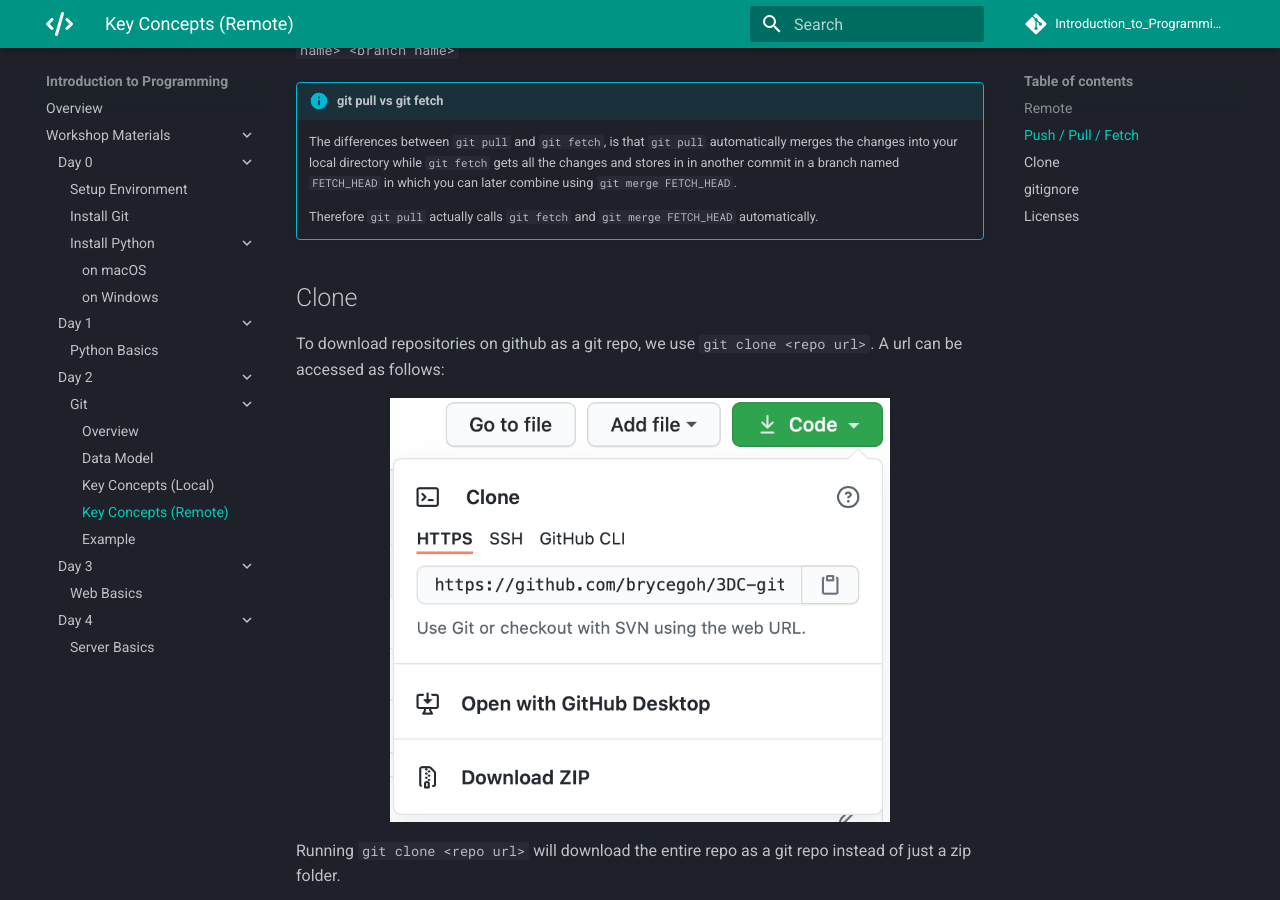
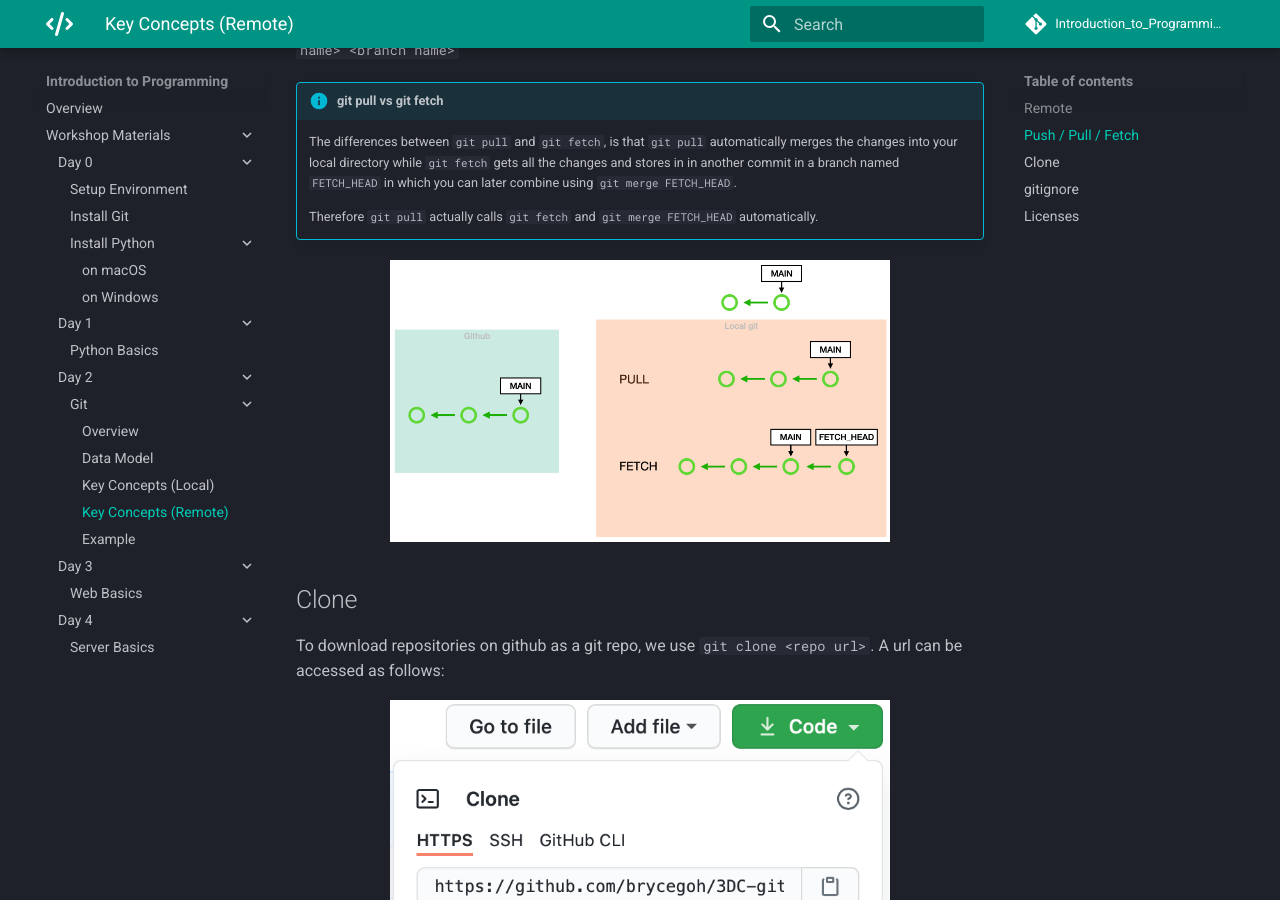
Before and after one commit to 3DCdsc/Introduction_to_Programming, an MkDocs documentation site: the page built from docs/Day_2/git_remote_concepts.md, in a window 1280 px wide and 900 px high, scrolled down 589 px. Built offline with MkDocs 1.6.1 and Material for MkDocs 9.7.7, drawn with Linux system fonts in a browser that asks for light colours; comment, search, counter and statistics services are not loaded.

Commit message:
added pull vs fetch figure

```diff
--- a/docs/Day_2/git_remote_concepts.md
+++ b/docs/Day_2/git_remote_concepts.md
@@ -21,6 +21,10 @@ Another way of getting updates from the remote repo, we also can use
     The differences between `git pull` and `git fetch`, is that `git pull` automatically merges the changes into your local directory while `git fetch` gets all the changes and stores in in another commit in a branch named `FETCH_HEAD ` in which you can later combine using `git merge FETCH_HEAD`.
 
     Therefore `git pull` actually calls `git fetch` and `git merge FETCH_HEAD` automatically.
+
+<figure>
+  <img src="../imgs/git/pull-fetch.png" width="500"/>
+</figure>
 
 ## Clone
 
```
Also changed, not shown: docs/Day_2/imgs/git/pull-fetch.png (added).
